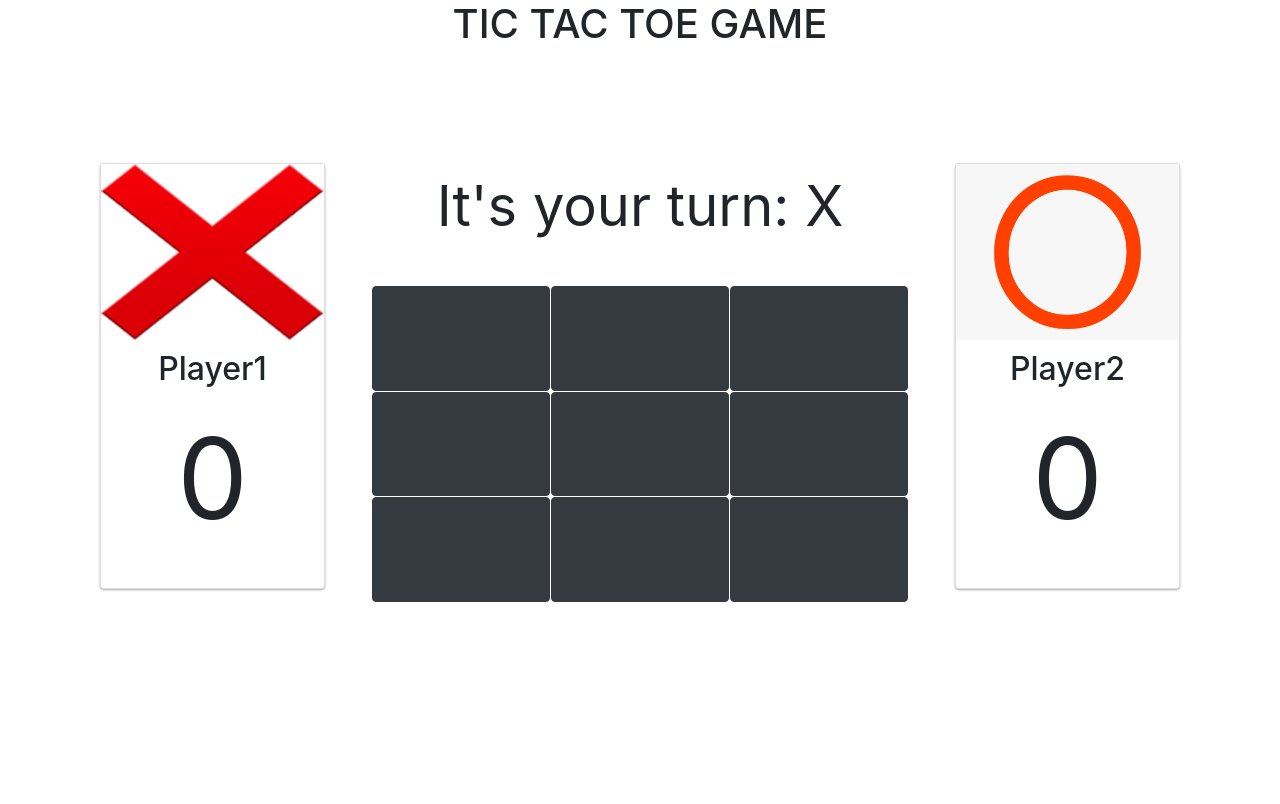
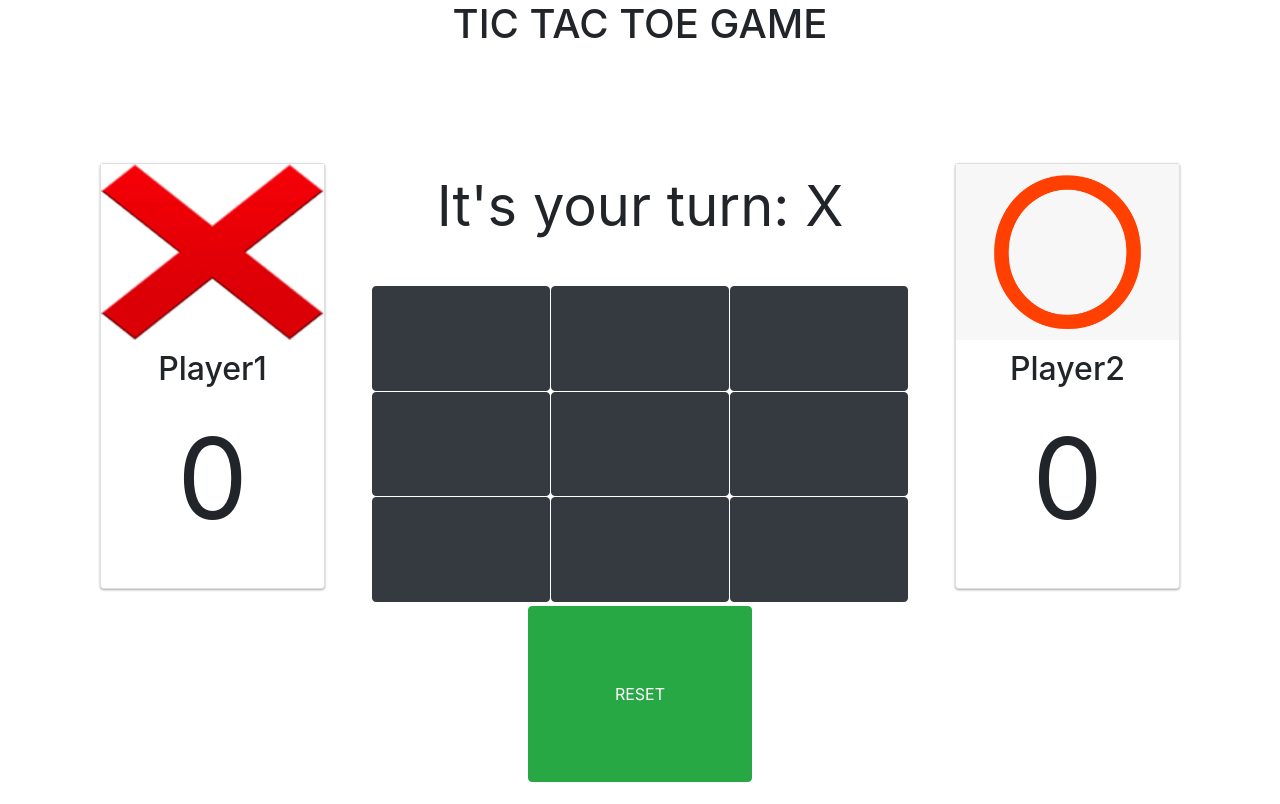
Before and after one commit to dipodu/tic-tac-toe, a React (Create React App) app: page / in a window 1280 px wide. Built offline with nearby package versions, Linux system fonts and the light colour scheme.

Commit message:
implemented reset button

```diff
--- a/src/components/Board.jsx
+++ b/src/components/Board.jsx
@@ -16,11 +16,12 @@ export default function Board() {
     moveMade();
     currentSquares[index] = xIsNext ? "X" : "O";
     setBoardSquares(currentSquares);
+    setXisNext(!xIsNext);
 
-    console.log(`Move Number:  ${moveNumber}`);
+    console.log(boardSquares);
+
+    // console.log(`Move Number:  ${moveNumber}`);
     // const isDraw = checkIfDraw(boardSquares);
-
-    setXisNext(!xIsNext);
   };
 
   function moveMade() {
@@ -32,6 +33,14 @@ export default function Board() {
       <Square value={boardSquares[index]} onClick={() => handleClick(index)} />
     );
   };
+
+  function handleRestart() {
+    const currentSquares = Array(9).fill(null);
+    const xNext = true;
+    setBoardSquares(currentSquares);
+    setXisNext(xNext);
+    setMoveNumber(0);
+  }
 
   let status;
   const winner = calculateWinner(boardSquares);
@@ -62,6 +71,10 @@ export default function Board() {
           {renderSquare(8)}
         </div>
       </div>
+
+      <Button id="resetButton" className="btn-success" onClick={handleRestart}>
+        RESET
+      </Button>
     </div>
   );
 }
```
